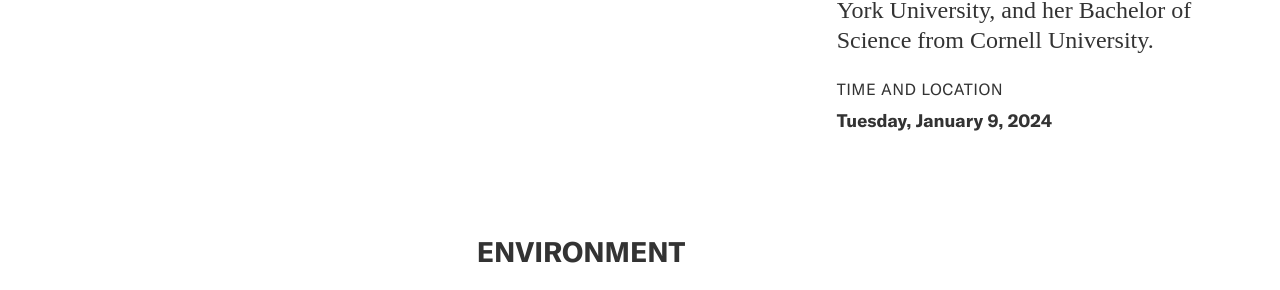
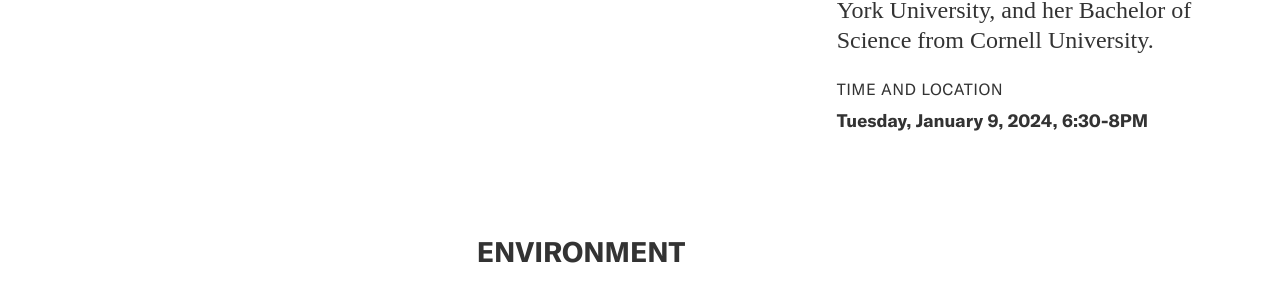
Before and after one commit to jengalas/bwaf-bbw, a Jekyll site: the page built from _emerging-leaders/detours-diligence-dreams.md, in a window 1280 px wide and 900 px high, scrolled down 4634 px. Shown: the part 151-441 px from the top of the window. Built offline with Jekyll 4.4.1, drawn with Linux system fonts in a browser that asks for light colours; nearby versions of some CDN libraries; some web fonts are replaced; grey boxes are pictures that could not be loaded.

Commit message:
Update new emerging leaders page

```diff
--- a/_emerging-leaders/detours-diligence-dreams.md
+++ b/_emerging-leaders/detours-diligence-dreams.md
@@ -140,7 +140,7 @@ page_blocks:
   - template: featured-portrait-block
     header: DETOURS
     time-location:
-      line-1: Tuesday, January 9, 2024
+      line-1: Tuesday, January 9, 2024, 6:30-8PM
       line-2: ''
     label: Speaker
     title: Allison Robin, LEED AP
```
